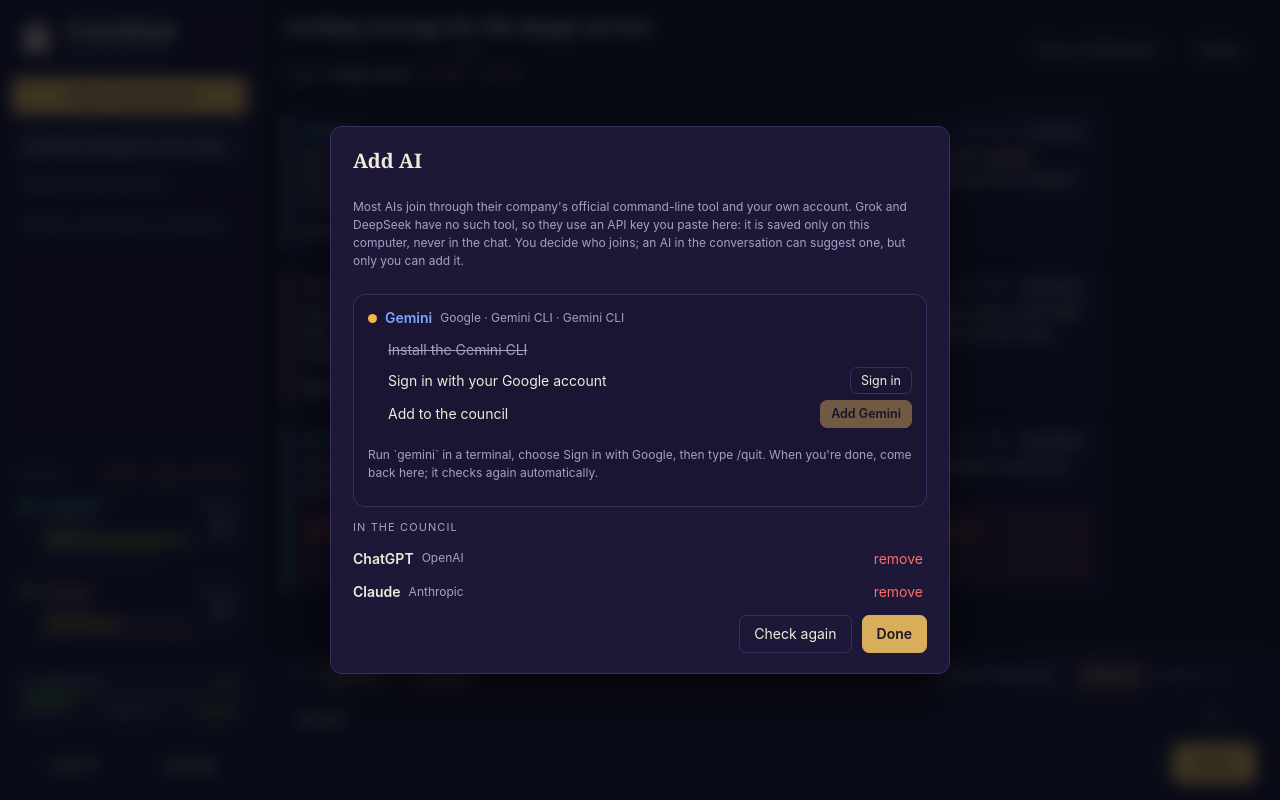
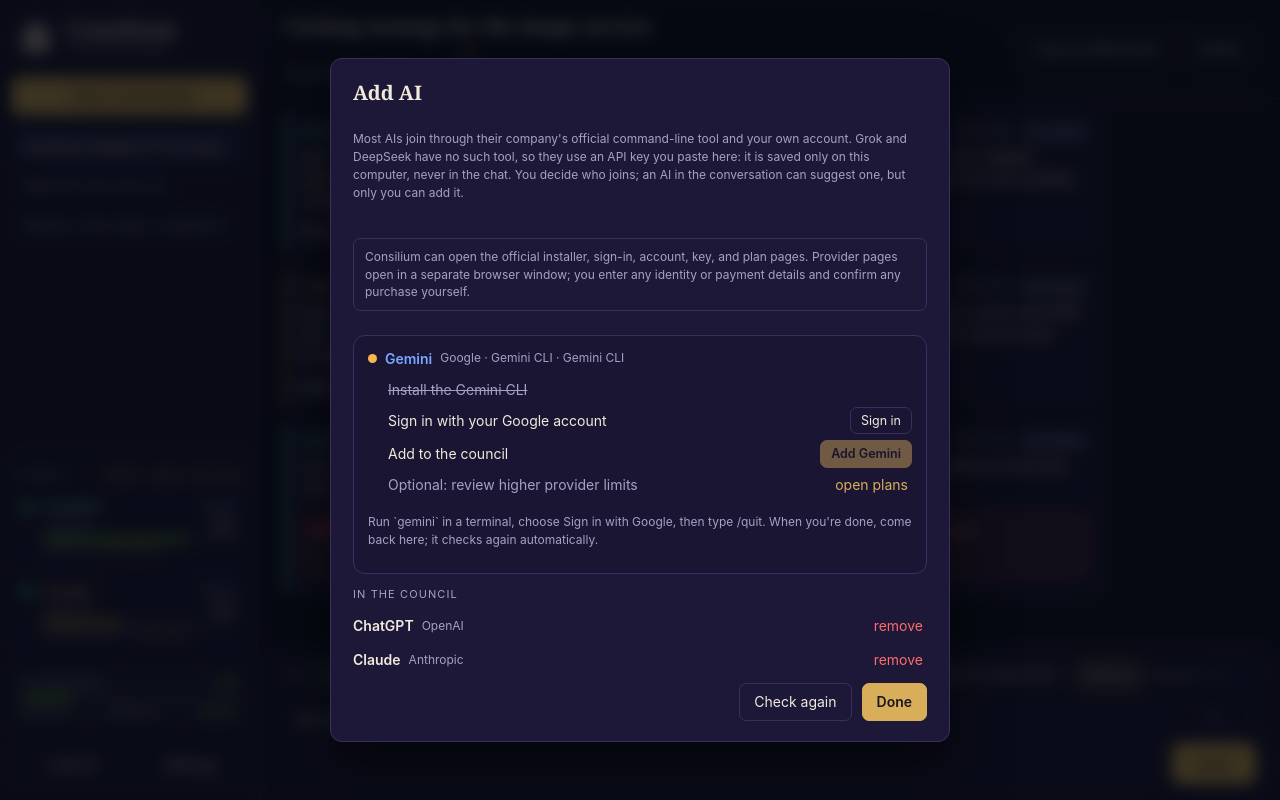
Before and after one commit to Ag3nt47/consilium-ai, a React (Vite) app: page / in a window 1280 px wide. Both pictures are taken after typing "Sample" into the empty fields and a click on the button "+ Add AI". Built offline with nearby package versions, Linux system fonts and the light colour scheme.

Commit message:
Guide approval-gated AI onboarding

```diff
--- a/src/App.tsx
+++ b/src/App.tsx
@@ -35,6 +35,23 @@ const THEMES = [
   { id: "crt", name: "CRT", note: "Green phosphor terminal" },
   { id: "retro84", name: "Retro '84", note: "Neon grid, scanlines, glow" },
 ] as const;
+
+/** Official account/key and plan portals used by the approval-gated Add AI wizard. */
+const PROVIDER_PORTALS: Record<string, { account: string; accountLabel: string; plan?: string }> = {
+  gpt: { account: "https://chatgpt.com/", accountLabel: "Open ChatGPT", plan: "https://chatgpt.com/#pricing" },
+  claude: { account: "https://claude.ai/", accountLabel: "Open Claude", plan: "https://claude.ai/upgrade" },
+  gemini: {
+    account: "https://antigravity.google/pricing?app=cli",
+    accountLabel: "Open Antigravity plans",
+    plan: "https://antigravity.google/pricing?app=cli",
+  },
+  grok: { account: "https://console.x.ai/", accountLabel: "Open xAI console", plan: "https://console.x.ai/" },
+  deepseek: {
+    account: "https://platform.deepseek.com/api_keys",
+    accountLabel: "Open DeepSeek API keys",
+    plan: "https://platform.deepseek.com/top_up",
+  },
+};
 
 type Prefs = { theme: string; effects: boolean; autoUpdate: boolean };
 const PREFS_KEY = "consilium.prefs";
@@ -900,6 +917,14 @@ export default function App() {
   // Bring an AI into the council: install or sign in first if needed, then ask the person to add it.
   async function bringIn(a: AgentInfo) {
     const st = agentState(a);
+    if (a.transport === "api" && st !== "ready") {
+      setShowAddAi(true);
+      const portal = PROVIDER_PORTALS[a.id];
+      if (portal) await openUrl(portal.account).catch((e) => setError(`Couldn't open ${a.company}: ${e}`));
+      setToast(`Finish account, billing, and API-key setup with ${a.company}; then paste only the key in Add AI`);
+      setTimeout(() => setToast(null), 8000);
+      return;
+    }
     if (st !== "ready") {
       try {
         const title = await api.setup(a.id, st === "missing" ? "install" : "signin");
@@ -1623,9 +1648,14 @@ export default function App() {
               have no such tool, so they use an API key you paste here: it is saved only on this computer, never in the chat.
               You decide who joins; an AI in the conversation can suggest one, but only you can add it.
             </p>
+            <p className="setup-boundary">
+              Consilium can open the official installer, sign-in, account, key, and plan pages. Provider pages open in a
+              separate browser window; you enter any identity or payment details and confirm any purchase yourself.
+            </p>
             {others.length === 0 && <p className="muted">Every available AI is already in the council.</p>}
             {others.map((a) => {
               const st = agentState(a);
+              const portal = PROVIDER_PORTALS[a.id];
               return (
                 <div key={a.id} className={`addai-card agent-${a.id}`}>
                   <div className="addai-head">
@@ -1638,6 +1668,19 @@ export default function App() {
                   </div>
                   {a.transport === "api" ? (
                   <ol className="addai-steps">
+                    <li>
+                      Create or open your {a.company} account
+                      {portal && (
+                        <button className="btn ghost small-btn" onClick={() => openUrl(portal.account).catch((e) => setError(String(e)))}>
+                          {portal.accountLabel}
+                        </button>
+                      )}
+                      {portal?.plan && portal.plan !== portal.account && (
+                        <button className="link" onClick={() => openUrl(portal.plan!).catch((e) => setError(String(e)))}>
+                          billing / plans
+                        </button>
+                      )}
+                    </li>
                     <li className={st === "ready" ? "done" : ""}>
                       {st === "ready" ? `API key saved (model ${a.version ?? "?"})` : `Paste your ${a.company} API key`}
                       <ApiKeyField agent={a} onSaved={refreshAgents} onError={(e) => setError(e)} />
@@ -1673,6 +1716,14 @@ export default function App() {
                         Add {a.name}
                       </button>
                     </li>
+                    {portal?.plan && (
+                      <li className="optional-step">
+                        Optional: review higher provider limits
+                        <button className="link" onClick={() => openUrl(portal.plan!).catch((e) => setError(String(e)))}>
+                          open plans
+                        </button>
+                      </li>
+                    )}
                   </ol>
                   )}
                   {st !== "ready" && <p className="muted small">{a.hint}{a.transport === "api" ? "" : " When you're done, come back here; it checks again automatically."}</p>}
--- a/src/styles.css
+++ b/src/styles.css
@@ -1563,6 +1563,21 @@ button.attachment {
   color: inherit;
 }
 
+.setup-boundary {
+  padding: 9px 11px;
+  border: 1px solid var(--border);
+  border-radius: var(--radius-sm);
+  background: var(--panel);
+  color: var(--muted);
+  font-size: 12px;
+  line-height: 1.45;
+}
+
+.addai-steps .optional-step {
+  color: var(--muted);
+  list-style-type: circle;
+}
+
 /* ---------- PC Resource Pressure Meter (0-100%, Green to Red) ---------- */
 .pc-pressure {
   margin: 10px 0 6px 0;
```
Also changed, not shown: src-tauri/capabilities/default.json (+15 -0 lines), 2 other files (tests, documents, lock files or other folders).
